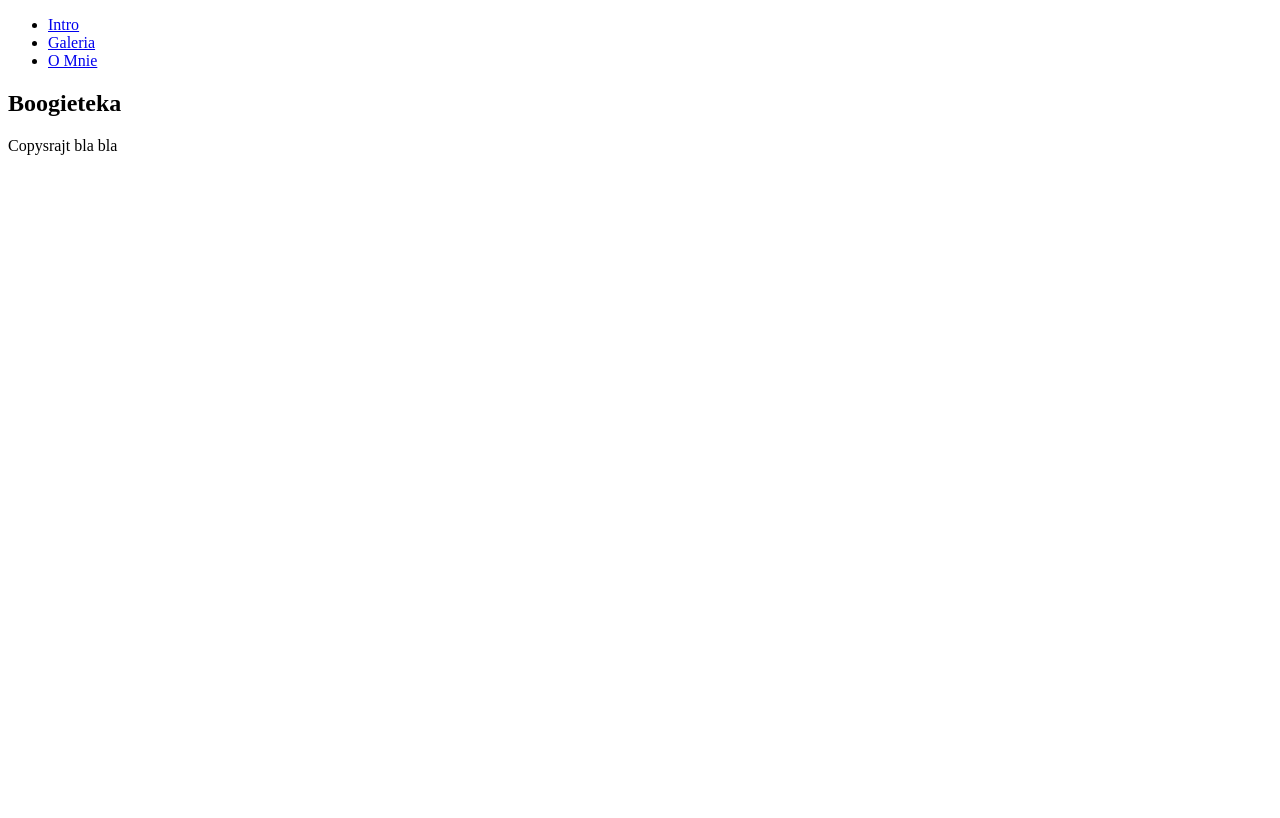
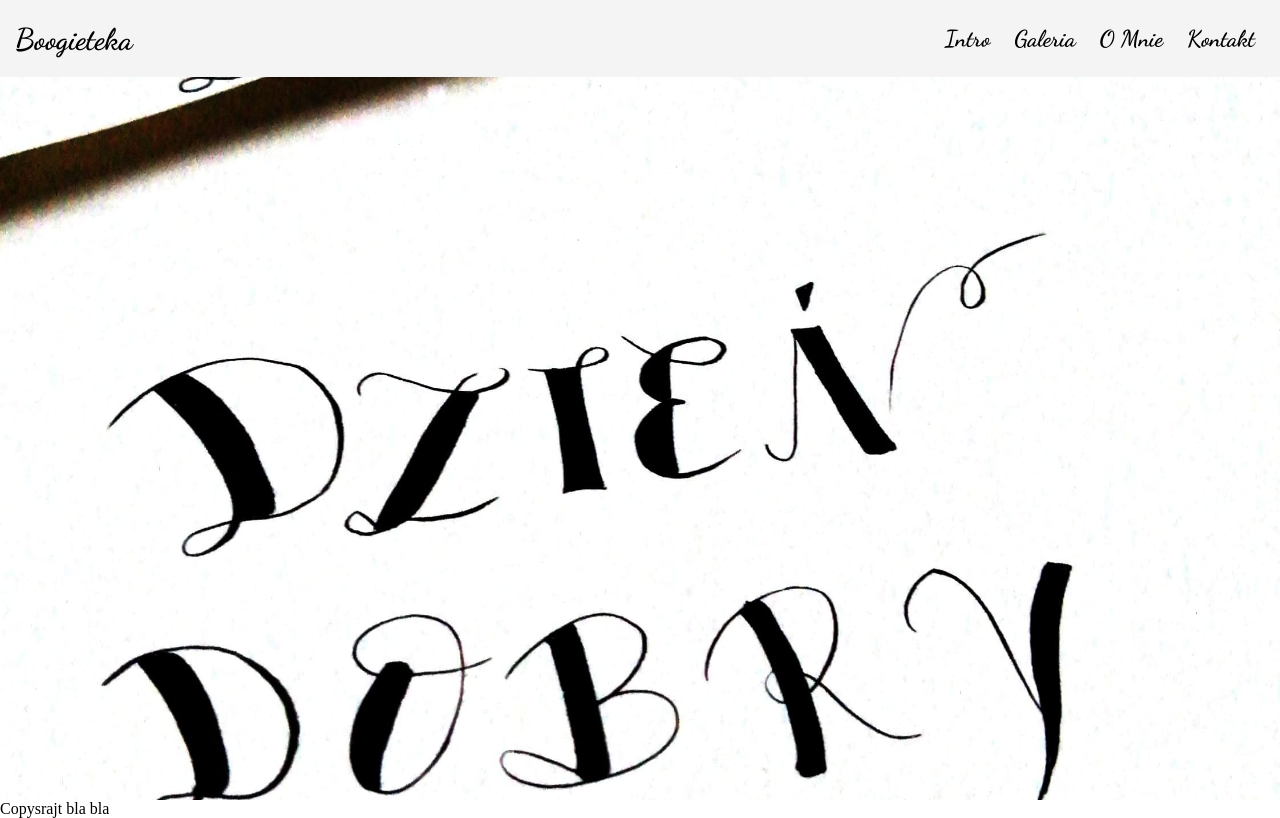
Before and after one commit to majorstopczyk/Bogi2, a plain HTML site: page index.html in a window 1280 px wide. Drawn offline with Linux system fonts and the light colour scheme.

Commit message:
fixed nav bar

```diff
--- a/index.html
+++ b/index.html
@@ -7,13 +7,17 @@
     <link rel="stylesheet" href="style/style.css">
 </head>
 <body>
-    <nav-bar id="nav-bar">
-        <ul class="container">
-            <li><a href="#Intro">Intro</a></li>
-            <li><a href="#Galeria">Galeria</a></li>
-            <li><a href="#O Mnie">O Mnie</a></li>
-        </ul>
-    </nav-bar>
+    <header>
+        <p id="logo">Boogieteka</p>
+        <nav>
+            <ul id="nav-links">
+                <li><a href="#Intro">Intro</a></li>
+                <li><a href="#Galeria">Galeria</a></li>
+                <li><a href="#O Mnie">O Mnie</a></li>
+                <li><a href="#Kontakt">Kontakt</a></li>
+            </ul>
+        </nav>
+    </header>
     <main id="main">
         <section id="landing-area">
             <h1>Boogieteka</h1>
--- a/style/style.css
+++ b/style/style.css
@@ -0,0 +1,59 @@
+@import url('https://fonts.googleapis.com/css2?family=Dancing+Script:wght@700&display=swap');
+
+* {
+  box-sizing: border-box;
+  margin: 0;
+  padding: 0;
+}
+/* nav bar */
+#logo {
+  font-family: 'Dancing Script', cursive;
+  font-size: 30px;
+}
+
+li, a {
+  font-family: 'Dancing Script', cursive;
+  font-size: 23px;
+  text-decoration: none;
+  list-style: none;
+  color: black;
+}
+
+header {
+  position: fixed;
+  top: 0;
+  width: 100%;
+  display: flex;
+  justify-content: space-between;
+  align-items: center;
+  padding: 15px;
+  background-color: #f4f4f4;
+}
+
+#logo {
+  cursor: pointer;
+}
+
+#nav-links li {
+  display: inline-block;
+  padding: 10px;
+}
+
+#nav-links li a {
+  transition: all 0.3s ease 0s;
+}
+
+#nav-links li a:hover {
+  color: rgb(54, 53, 53);
+  text-shadow: 1px 1px black;
+
+}
+
+/* landing-area */
+
+#landing-area {
+  background-image: url('/images/2.jpg');
+  background-size: cover;
+  height: 100vh;
+  background-position: center;
+}
```
Also changed, not shown: js/main.js (line endings or trailing spaces).
